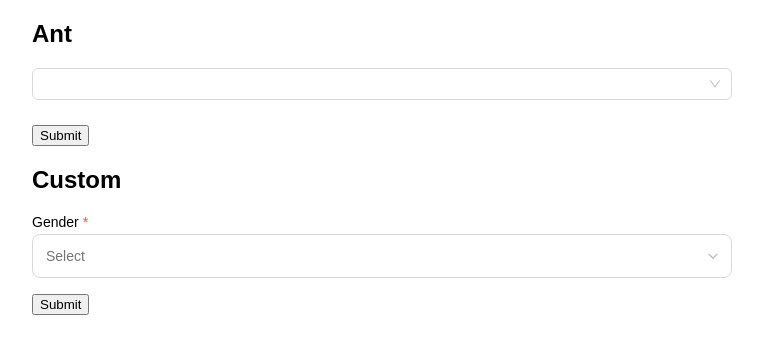
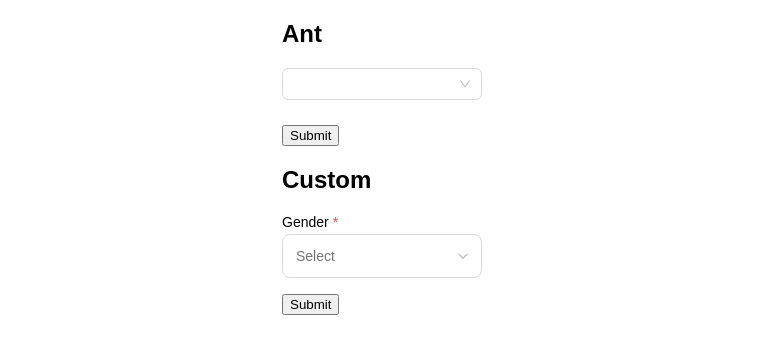
Before and after one commit to gabboyajyan/xUIDesign, a Next.js app: page / in a window 1280 px wide. Shown: the top 354 px of the page, without its empty margins (258-1021 px from the left). Built offline with nearby package versions, Linux system fonts and the light colour scheme.

Commit message:
Fixed styles for tags select like ant

```diff
--- a/src/app/components/Input/index.tsx
+++ b/src/app/components/Input/index.tsx
@@ -34,7 +34,7 @@ const Input = forwardRef(({
 	disabled = false,
 	allowClear = false,
 	prefixCls = prefixClsInput,
-	className,
+	classNames = '',
 	value = undefined,
 	...props
 }: InputProps,
@@ -65,7 +65,7 @@ const Input = forwardRef(({
 					[`${prefixCls}-disabled`]: disabled,
 					[`${prefixCls}-${size}`]: size,
 				},
-				className
+				classNames
 			])}
 			style={props.style}
 		>
@@ -77,7 +77,7 @@ const Input = forwardRef(({
 				<input
 					ref={ref}
 					{...props}
-					className={cc([prefixCls, className])}
+					className={cc([prefixCls, classNames])}
 					value={internalValue}
 					disabled={disabled}
 					onChange={handleChange}
--- a/src/app/components/Select/Tag/index.tsx
+++ b/src/app/components/Select/Tag/index.tsx
@@ -6,23 +6,28 @@ import './style.css'
 const Tag: FC<TagProps> = ({
     prefixCls = prefixClsSelect,
     values = [],
-    handleRemoveTag
+    handleRemoveTag,
+    searchContainer
 }: TagProps) => {
     return (
         <div className={`${prefixCls}-tag-container`}>
             {values.map((tag, index) => (
                 <div key={`${index}_${tag}`} className={`${prefixCls}-tag`}>
-                    {tag}
+                    <span>{tag}</span>
 
                     <span
                         className={`${prefixCls}-tag-close-icon`}
                         onClick={(e: MouseEvent<HTMLSpanElement> & { target: { valueAnyType: string[] } }) => {
+                            e.preventDefault();
+
                             e.target.valueAnyType = [tag]
 
                             handleRemoveTag(e)
                         }}>&#x2715;</span>
                 </div>
             ))}
+
+            {searchContainer}
         </div>
     );
 };
--- a/src/app/components/Select/Tag/style.css
+++ b/src/app/components/Select/Tag/style.css
@@ -3,16 +3,19 @@
 }
 
 .xUi-select .xUi-select-tag-container {
+    gap: 4px;
+    flex: auto;
     display: flex;
-    gap: 4px;
+    flex-wrap: wrap;
+    max-width: 100%;
+    line-height: 22px;
+    position: relative;
 }
 
 .xUi-select .xUi-select-tag {
     background: rgba(0, 0, 0, 0.06);
     border: 1px solid transparent;
     align-items: center;
-    display: flex;
-    gap: 4px;
     align-self: center;
     flex: none;
     box-sizing: border-box;
@@ -20,11 +23,19 @@
     border-radius: 6px;
     cursor: default;
     padding: 0 8px;
+    text-overflow: ellipsis;
+    overflow: hidden;
+    white-space: nowrap;
+    display: block;
     height: -webkit-fill-available;
     transition:
         font-size 0.3s,
         line-height 0.3s,
         height 0.3s;
+}
+
+.xUi-select .xUi-select-tag span {
+    margin: 0 2px;
 }
 
 .xUi-select .xUi-select-tag .xUi-select-tag-close-icon {
--- a/src/app/components/Select/index.tsx
+++ b/src/app/components/Select/index.tsx
@@ -1,6 +1,6 @@
 'use client'
 
-import { ReactElement, useState, useRef, useEffect, ChangeEvent, KeyboardEvent, MouseEvent } from "react";
+import { ReactElement, useState, useRef, useEffect, ChangeEvent, KeyboardEvent, MouseEvent, useCallback, useMemo } from "react";
 import { MouseEventHandlerSelect, OptionProps, SelectProps } from "@/app/types/select";
 import { Option } from "./Option";
 import { ArrowIcon, CheckIcon, ClearIcon, LoadingIcon, SearchIcon } from "../icons";
@@ -68,11 +68,25 @@ const Select = <OptionType extends OptionProps = OptionProps>({
     const handleMouseEnter = () => !disabled && selected.length && setIsHover(true);
     const handleMouseLeave = () => !disabled && setIsHover(false);
 
+    const handleClearInputValue = useCallback(() => {
+        if (!autoClearSearchValue) {
+            return
+        }
+
+        setSearchQuery('');
+
+        const input = selectRef.current?.querySelector('input');
+        if (input) {
+            input.value = ''
+        }
+    }, [autoClearSearchValue])
+
     useEffect(() => {
         // eslint-disable-next-line @typescript-eslint/no-explicit-any
         const handleClickOutside = (event: any): void => {
             if (selectRef.current && !selectRef.current.contains(event.target)) {
                 setIsOpen(open);
+                handleClearInputValue();
             }
         };
 
@@ -81,7 +95,7 @@ const Select = <OptionType extends OptionProps = OptionProps>({
         return () => {
             document.removeEventListener("mousedown", handleClickOutside);
         };
-    }, [open]);
+    }, [handleClearInputValue, open]);
 
     const handleSearch = (e: ChangeEvent<HTMLInputElement>) => {
         setSearchQuery(e.target.value);
@@ -93,7 +107,7 @@ const Select = <OptionType extends OptionProps = OptionProps>({
     };
 
     const handleEnterAddNewTag = (e: KeyboardEvent<HTMLInputElement> & { target: { valueAnyType: string[] } }) => {
-        if (maxCount && selected.length >= maxCount && !selected.includes(searchQuery)) {
+        if (asMultiple || (maxCount && selected.length >= maxCount && !selected.includes(searchQuery))) {
             return;
         }
 
@@ -116,10 +130,7 @@ const Select = <OptionType extends OptionProps = OptionProps>({
         }
 
         setSelected(updatedSelected);
-
-        if (autoClearSearchValue) {
-            setSearchQuery('');
-        }
+        handleClearInputValue();
     };
 
     const handleSelect = (e: MouseEventHandlerSelect, optionValue: string, option?: OptionType) => {
@@ -152,9 +163,7 @@ const Select = <OptionType extends OptionProps = OptionProps>({
             onSelect?.(optionValue, option);
         }
 
-        if (autoClearSearchValue) {
-            setSearchQuery('');
-        }
+        handleClearInputValue();
     };
 
     const handleClear = (e: MouseEvent<HTMLButtonElement> & { target: { value: string | string[] } }) => {
@@ -166,9 +175,7 @@ const Select = <OptionType extends OptionProps = OptionProps>({
         onChange?.(e);
         onClear?.();
 
-        if (autoClearSearchValue) {
-            setSearchQuery('');
-        }
+        handleClearInputValue();
     };
 
     const handleRemoveTag = (e: MouseEvent<HTMLSpanElement> & { target: { valueAnyType: string[] } }) => {
@@ -211,22 +218,36 @@ const Select = <OptionType extends OptionProps = OptionProps>({
         return valueToCheck.toLowerCase().includes(searchQuery.toLowerCase());
     });
 
+    const ArrowContainer = useMemo(() => {
+        return showSearch && isOpen ? <SearchIcon /> : <span onClick={(e) => {
+            e.preventDefault();
+
+            if (!disabled) {
+                setIsOpen(!isOpen || open)
+            }
+        }}>
+            <ArrowIcon isOpen={isOpen} />
+        </span>
+    }, [showSearch, disabled, isOpen, open])
+
     const selectValue = hasMode ? '' : selected;
 
     return (
-        <div id={id} style={style} className={cc([
-            {
+        <div
+            id={id}
+            style={style}
+            ref={selectRef}
+            className={cc([{
                 [size]: size,
                 [prefixCls]: prefixCls,
                 [`${prefixCls}-error`]: error
-            }
-        ])} ref={selectRef}>
+            }])}>
             <div
                 className={`${prefixCls}-trigger`}
                 onMouseEnter={handleMouseEnter}
                 onMouseLeave={handleMouseLeave}
             >
-                <input
+                {hasMode && <Tag values={selected as string[]} handleRemoveTag={handleRemoveTag} prefixCls={prefixCls} searchContainer={<input
                     type="text"
                     className={`${prefixCls}-input`}
                     defaultValue={hasMode ? '' : searchQuery || selectValue}
@@ -236,7 +257,7 @@ const Select = <OptionType extends OptionProps = OptionProps>({
                     disabled={disabled}
                     readOnly={!hasMode}
                     onKeyDown={handleOnKeyDown}
-                />
+                />} />}
 
                 {isHover && !loading ?
                     (
@@ -245,13 +266,13 @@ const Select = <OptionType extends OptionProps = OptionProps>({
                                 {suffixIcon || <ClearIcon />}
                             </button>
                         ) : <span className={`${prefixCls}-arrow`}>
-                            {showSearch && isOpen ? <SearchIcon /> : <ArrowIcon isOpen={isOpen} />}
+                            {ArrowContainer}
                         </span>}
                         </>
                     ) : (
                         <>
                             {!loading && <span className={`${prefixCls}-arrow`}>
-                                {showSearch && isOpen ? <SearchIcon /> : <ArrowIcon isOpen={isOpen} />}
+                                {ArrowContainer}
                             </span>}
 
                             {loading && <span className={`${prefixCls}-loading`}><LoadingIcon /></span>}
@@ -260,7 +281,7 @@ const Select = <OptionType extends OptionProps = OptionProps>({
                 }
             </div>
 
-            {hasMode && <Tag values={selected as string[]} handleRemoveTag={handleRemoveTag} prefixCls={prefixCls} />}
+
 
             {!loading && isOpen && (
                 <div className={cc([`${prefixCls}-dropdown`, { [dropdownClassName]: dropdownClassName }])} style={{ maxHeight: listHeight }}>
--- a/src/app/hooks/useForm.ts
+++ b/src/app/hooks/useForm.ts
@@ -37,6 +37,8 @@ const useForm = (
   const getFieldWarning = (name: string): string[] => warningsRef.current[name] || [];
 
   const setFieldValue = (name: string, value: RuleType) => {
+    console.log({ name: value });
+
     formRef.current[name] = value;
     touchedFieldsRef.current.add(name);
     validateField(name);
@@ -82,7 +84,7 @@ const useForm = (
     const fieldWarnings: string[] = [];
 
     for (const rule of rules) {
-      if (rule.required && (value === undefined || value === null || value === "")) {
+      if (rule.required && (value === undefined || value === null || value === "" || (Array.isArray(value) && !value.length))) {
         fieldErrors.push(rule.message || "This field is required");
       }
 
--- a/src/app/page.tsx
+++ b/src/app/page.tsx
@@ -11,9 +11,10 @@ import { Form } from "./components/Form";
 import { Select } from "./components/Select";
 
 export default function Home() {
+
   return (
     <>
-      <div style={{ maxWidth: 700, margin: '0 auto' }}>
+      <div style={{ maxWidth: 200, margin: '0 auto' }}>
         <h2>Ant</h2>
 
         {/* <AntInput onChange={(...argument) => console.log(argument)} />
@@ -28,9 +29,10 @@ export default function Home() {
           </AntForm.Item> */}
 
           <AntForm.Item name={'gender'} rules={[{ required: true }]}>
-            <AntSelect mode="tags" >
-              <AntSelect.Option value="Male">Male</AntSelect.Option>
-              <AntSelect.Option value="Female">Female</AntSelect.Option>
+            <AntSelect mode="tags">
+              {[1, 2, 3, 4, 5, 6, 7, 8, 9, 10, 11, 12, 13].map(i => {
+                return <AntSelect.Option key={i} value={`${i}`}>{i}</AntSelect.Option>
+              })}
             </AntSelect>
           </AntForm.Item>
 
@@ -38,7 +40,7 @@ export default function Home() {
         </AntForm>
       </div>
 
-      <div style={{ maxWidth: 700, margin: '0 auto' }}>
+      <div style={{ maxWidth: 200, margin: '0 auto' }}>
         <h2>Custom</h2>
 
         {/* <Input onChange={(...argument) => console.log(argument)} />
@@ -47,15 +49,16 @@ export default function Home() {
           <Select.Option value="Female">Female</Select.Option>
         </Select> */}
 
-        <Form >
+        <Form>
           {/* <Form.Item name={'username'} label="Username" rules={[{ required: true }]}>
             <Input  />
           </Form.Item> */}
 
           <Form.Item name={'gender'} label="Gender" rules={[{ required: true }]}>
-            <Select mode="tags" >
-              <Select.Option value="Male">Male</Select.Option>
-              <Select.Option value="Female">Female</Select.Option>
+            <Select mode="tags">
+              {[1, 2, 3, 4, 5, 6, 7, 8, 9, 10, 11, 12, 13].map(i => {
+                return <AntSelect.Option key={i} value={`${i}`}>{i}</AntSelect.Option>
+              })}
             </Select>
           </Form.Item>
 
--- a/src/app/types/select.ts
+++ b/src/app/types/select.ts
@@ -60,7 +60,8 @@ export interface OptionProps {
 export interface TagProps {
   prefixCls?: string,
   values: string[],
-  handleRemoveTag: (e: MouseEvent<HTMLSpanElement> & { target: { valueAnyType: string[] } }) => void
+  handleRemoveTag: (e: MouseEvent<HTMLSpanElement> & { target: { valueAnyType: string[] } }) => void,
+  searchContainer?: ReactElement | boolean
 }
 
 export interface DisplayValueType {
```
